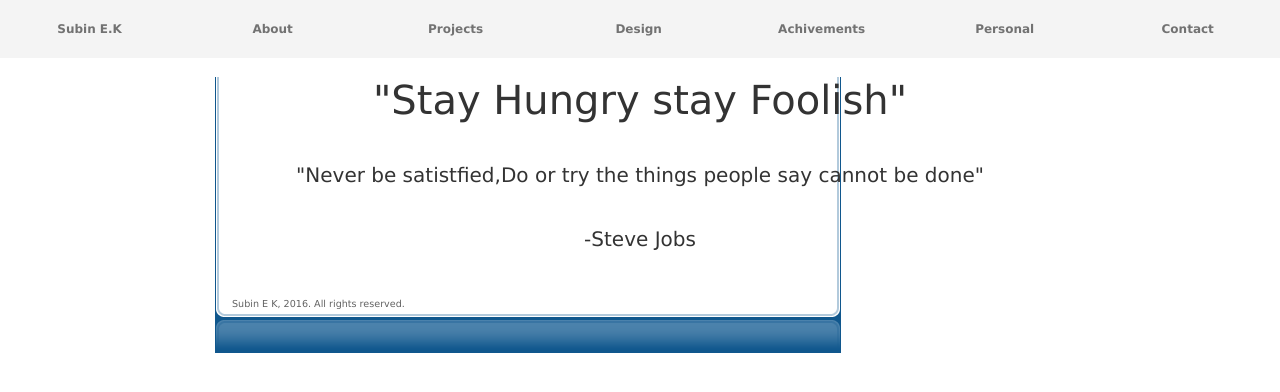
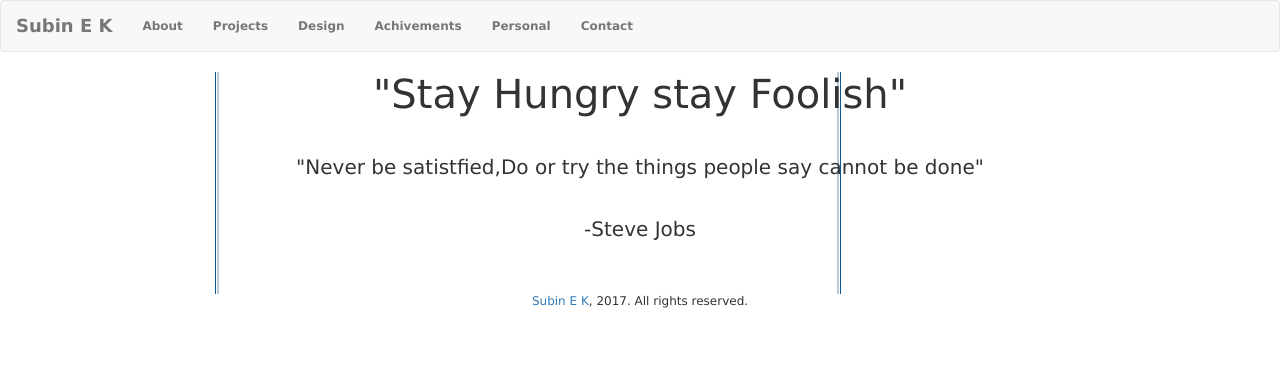
Before and after one commit to eksubin/Portfolio-Version1.0, a plain HTML site: page index.html in a window 1280 px wide. Drawn offline with nearby package versions, Linux system fonts and the light colour scheme; files whose address does not match are found by name.

Commit message:
bbtstrap stage 1

```diff
--- a/Projects.html
+++ b/Projects.html
@@ -1,23 +1,33 @@
-<!DOCTYPE html PUBLIC "-//W3C//DTD XHTML 1.0 Strict//EN" "http://www.w3.org/TR/xhtml1/DTD/xhtml1-strict.dtd">
-<html xmlns="http://www.w3.org/1999/xhtml" xml:lang="en" lang="en">
-<head>
+<!DOCTYPE html>
+
+<link rel="stylesheet" href="https://maxcdn.bootstrapcdn.com/bootstrap/3.3.7/css/bootstrap.min.css">
+<script src="https://ajax.googleapis.com/ajax/libs/jquery/3.2.1/jquery.min.js"></script>
+<script src="https://maxcdn.bootstrapcdn.com/bootstrap/3.3.7/js/bootstrap.min.js"></script>
+
 <title>Subin E K</title>
 <meta http-equiv="Content-Type" content="text/html; charset=utf-8" />
 <link rel="stylesheet" href="css/style.css" type="text/css" media="screen, projection, tv" />
 <link rel="stylesheet" href="css/style-print.css" type="text/css" media="print" />
 </head>
 <body>
-<div id="wrapper">
 
-      <box1><a class="new" href="">Subin E.K</a></box1>
-  <box1><a class="new" href="aboutme.html">About</a></box1>
-        <box1><a href="Projects.html">Projects</a></box1>
-        <box1><a href="design.html">Design</a></box1>
- <box1><a href="achivements.html">Achivements</a></box1>
-        <box1><a href="personal.html">Personal</a></box1>
-        <box1 class="last"><a href="contact.html">Contact</a></box1>
+<!--nav bar -->
+  <nav class="navbar navbar-default">
+  <div class="container-fluid">
+    <div class="navbar-header">
+      <a class="navbar-brand" href="index.html">Subin E K</a>
+    </div>
+    <ul class="nav navbar-nav">
+      <li><a href="aboutme.html">About</a></li>
+      <li><a href="Projects.html">Projects</a></li>
+      <li><a href="design.html">Design</a></li>
+      <li><a href="achivements.html">Achivements</a></li>
+      <li><a href="personal.html">Personal</a></li>
+      <li><a href="contact.html">Contact</a></li>
+    </ul>
+  </div>
+</nav>
 
-  </div>
 
   <hr class="noscreen" />
   <div class="content">
--- a/css/style.css
+++ b/css/style.css
@@ -279,3 +279,9 @@
 font-weight: normal;
 color: #626262;
 }
+
+.container {
+    width: 100%;
+    height: 100%
+
+}
--- a/index.html
+++ b/index.html
@@ -1,24 +1,35 @@
-<!DOCTYPE html PUBLIC "-//W3C//DTD XHTML 1.0 Strict//EN" "http://www.w3.org/TR/xhtml1/DTD/xhtml1-strict.dtd">
-<html xmlns="http://www.w3.org/1999/xhtml" xml:lang="en" lang="en">
+<!DOCTYPE html>
 <head>
-<meta name="viewport" content="width=device-width, initial-scale=1.0">
+
+<link rel="stylesheet" href="https://maxcdn.bootstrapcdn.com/bootstrap/3.3.7/css/bootstrap.min.css">
+<script src="https://ajax.googleapis.com/ajax/libs/jquery/3.2.1/jquery.min.js"></script>
+<script src="https://maxcdn.bootstrapcdn.com/bootstrap/3.3.7/js/bootstrap.min.js"></script>
+
 <title>Subin E K</title>
 <meta http-equiv="Content-Type" content="text/html; charset=utf-8" />
 <link rel="stylesheet" href="css/style.css" type="text/css" media="screen, projection, tv" />
 <link rel="stylesheet" href="css/style-print.css" type="text/css" media="print" />
 </head>
 <body>
-<div id="wrapper">
 
-      <box1><a class="new" href="">Subin E.K</a></box1>
-  <box1><a class="new" href="aboutme.html">About</a></box1>
-        <box1><a href="Projects.html">Projects</a></box1>
-        <box1><a href="design.html">Design</a></box1>
- <box1><a href="achivements.html">Achivements</a></box1>
-        <box1><a href="personal.html">Personal</a></box1>
-        <box1 class="last"><a href="contact.html">Contact</a></box1>
+<!--nav bar -->
+  <nav class="navbar navbar-default">
+  <div class="container-fluid">
+    <div class="navbar-header">
+      <a class="navbar-brand" href="index.html">Subin E K</a>
+    </div>
+    <ul class="nav navbar-nav">
+      <li><a href="aboutme.html">About</a></li>
+      <li><a href="Projects.html">Projects</a></li>
+      <li><a href="design.html">Design</a></li>
+      <li><a href="achivements.html">Achivements</a></li>
+      <li><a href="personal.html">Personal</a></li>
+      <li><a href="contact.html">Contact</a></li>
+    </ul>
+  </div>
+</nav>
 
-  </div>
+
   <hr class="noscreen" />
   <div class="content">
     <div id="skip-menu"></div>
@@ -35,14 +46,10 @@
           </ul>
         </div>
       </div>
-      <div class="box-bottom">
-        <hr class="noscreen" />
 
-        <div class="footer-info-left"><a>Subin E K</a>, 2016. All rights reserved.</div>
-      </div>
-    </div>
-    <div class="cleaner">&nbsp;</div>
-  </div>
-</div>
+
+<footer class="container-fluid text-center">
+	<a>Subin E K</a>, 2017. All rights reserved.
+</footer>
 </body>
 </html>
```
Also changed, not shown: aboutme.html (+21 -13 lines), achivements.html (+21 -12 lines), contact.html (+21 -12 lines), design.html (+22 -13 lines), personal.html (+22 -13 lines).
